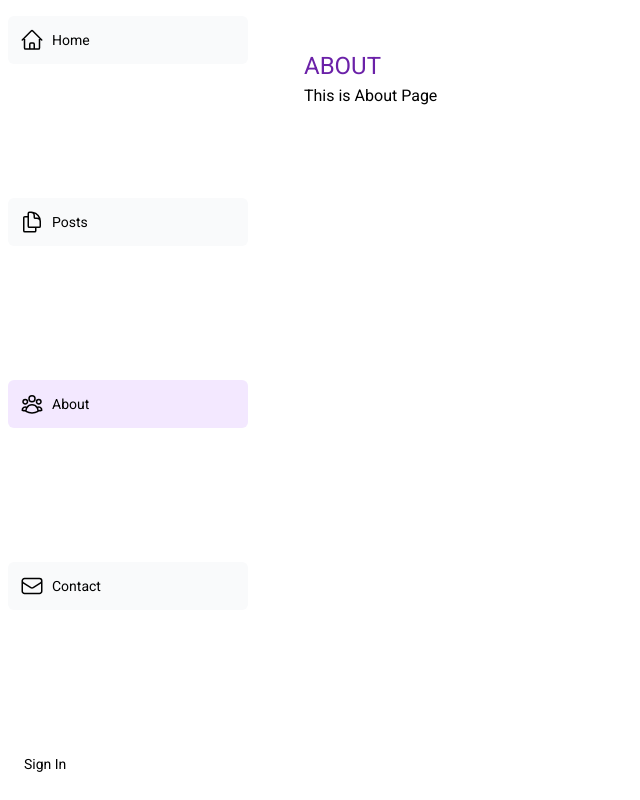
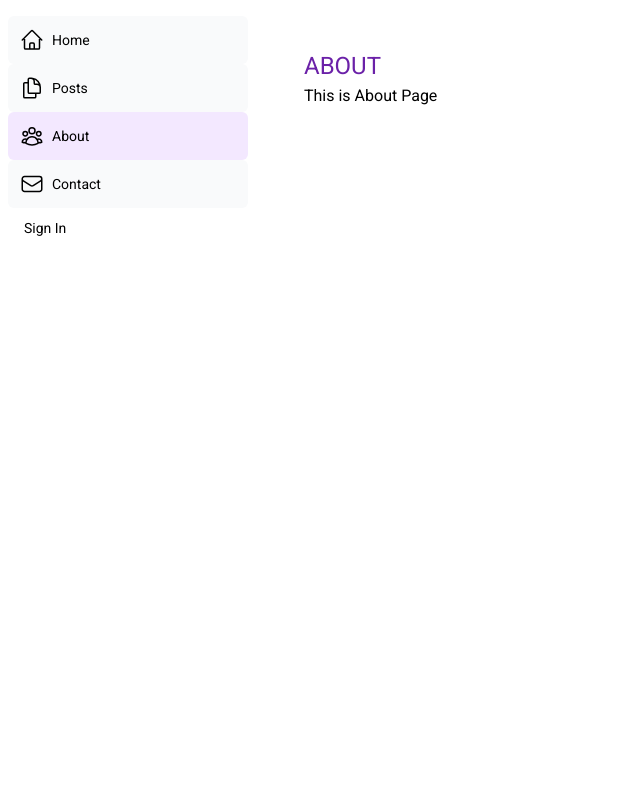
Before and after one commit to drv0228/theBlog, a Next.js app: page /blog/about in a window 1280 px wide. Shown: the whole page, without its empty margins (0-640 px from the left). Built offline with nearby package versions, Linux system fonts and the light colour scheme; no server answers.

Commit message:
change style

```diff
--- a/src/app/ui/components/login/auth-component.tsx
+++ b/src/app/ui/components/login/auth-component.tsx
@@ -22,7 +22,7 @@ export function SignOut(props: React.ComponentPropsWithRef<typeof Button>) {
     <form
       action={async () => {
         "use server"
-        await  signOut()
+        await signOut()
       }}
       className="w-full"
     >
--- a/src/app/ui/components/login/user-button.tsx
+++ b/src/app/ui/components/login/user-button.tsx
@@ -15,10 +15,9 @@ export default async function UserButton() {
 
   if (!session?.user) return <SignIn />
   return (
-    <div className="flex gap-2 items-center">
-
+    <div className="flex gap-2 items-center mt-4">
       <span className="hidden text-sm sm:inline-flex">
-        {session.user.email}
+        {session.user.name}
       </span>
       <DropdownMenu>
         <DropdownMenuTrigger asChild>
--- a/src/app/ui/components/sidenav.tsx
+++ b/src/app/ui/components/sidenav.tsx
@@ -4,7 +4,7 @@ import UserButton from '@/app/ui/components/login/user-button';
 export default function SideNav() {
   return (
     <div className="flex h-full flex-col px-3 py-4 md:px-2">
-      <div className="flex grow flex-row justify-between space-x-2 md:flex-col md:space-x-0 md:space-y-2">
+      <div className="flex grow flex-row md:flex-col md:space-x-0 md:space-y-">
         <NavLinks />
         <UserButton />
       </div>
```
